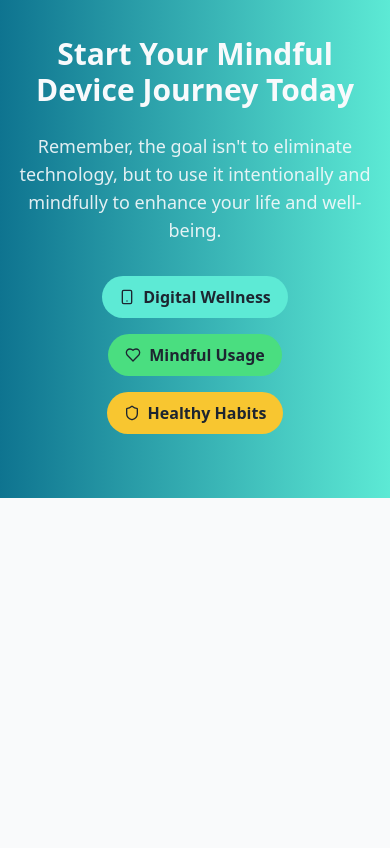
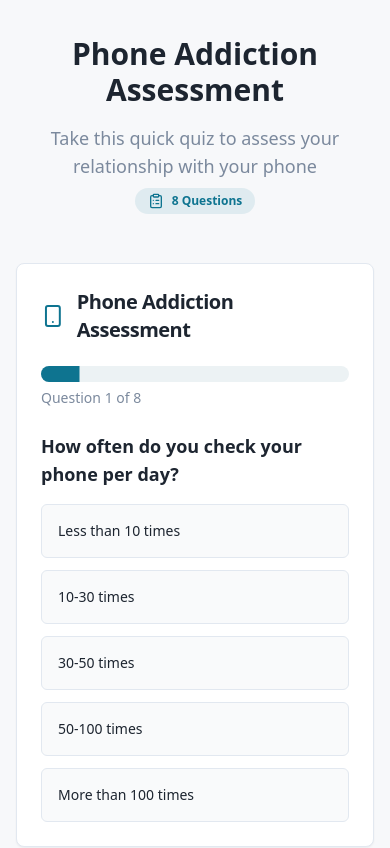
Before and after one commit to ANJALI14-code/Anjali14-code.github.io, a React (Vite) app: page / in a window 390 px wide. Shown: the part 4560-5408 px from the top of the page. Before the commit the page ends 5058 px from the top, so only its background shows below. Built offline with nearby package versions, Linux system fonts and the light colour scheme.

Commit message:
Add mobile phone addiction quiz
Add a quiz to the cellphone guide to help users check for mobile phone addiction. The quiz will include basic questions to assess usage habits.

```diff
--- a/src/components/CellphoneGuide.tsx
+++ b/src/components/CellphoneGuide.tsx
@@ -1,5 +1,6 @@
 import { Card, CardContent, CardDescription, CardHeader, CardTitle } from "@/components/ui/card";
 import { Badge } from "@/components/ui/badge";
+import PhoneAddictionQuiz from "./PhoneAddictionQuiz";
 import {
   Smartphone,
   Heart,
@@ -12,7 +13,8 @@ import {
   Bed,
   UserX,
   Clock,
-  Shield
+  Shield,
+  ClipboardList
 } from "lucide-react";
 import heroImage from "@/assets/cellphone-hero.jpg";
 
@@ -236,6 +238,27 @@ const CellphoneGuide = () => {
         </div>
       </section>
 
+
+      {/* Phone Addiction Quiz Section */}
+      <section className="py-16 bg-muted/30">
+        <div className="container mx-auto px-4">
+          <div className="text-center mb-12">
+            <h2 className="text-3xl md:text-4xl font-bold text-foreground mb-4">
+              Phone Addiction Assessment
+            </h2>
+            <p className="text-lg text-muted-foreground max-w-2xl mx-auto mb-2">
+              Take this quick quiz to assess your relationship with your phone
+            </p>
+            <Badge className="bg-primary/10 text-primary px-3 py-1">
+              <ClipboardList className="w-4 h-4 mr-2" />
+              8 Questions
+            </Badge>
+          </div>
+
+          <PhoneAddictionQuiz />
+        </div>
+      </section>
+
       {/* Call to Action */}
       <section className="py-16 bg-gradient-to-r from-primary to-accent text-primary-foreground">
         <div className="container mx-auto px-4 text-center">
--- /dev/null
+++ b/src/components/PhoneAddictionQuiz.tsx
@@ -0,0 +1,258 @@
+import { useState } from "react";
+import { Card, CardContent, CardDescription, CardHeader, CardTitle } from "@/components/ui/card";
+import { Button } from "@/components/ui/button";
+import { Badge } from "@/components/ui/badge";
+import { Progress } from "@/components/ui/progress";
+import { CheckCircle, AlertTriangle, AlertCircle, Smartphone } from "lucide-react";
+
+const PhoneAddictionQuiz = () => {
+  const [currentQuestion, setCurrentQuestion] = useState(0);
+  const [answers, setAnswers] = useState<number[]>([]);
+  const [showResults, setShowResults] = useState(false);
+
+  const questions = [
+    {
+      question: "How often do you check your phone per day?",
+      options: [
+        { text: "Less than 10 times", score: 0 },
+        { text: "10-30 times", score: 1 },
+        { text: "30-50 times", score: 2 },
+        { text: "50-100 times", score: 3 },
+        { text: "More than 100 times", score: 4 }
+      ]
+    },
+    {
+      question: "How do you feel when you can't access your phone?",
+      options: [
+        { text: "Completely fine, no worries", score: 0 },
+        { text: "Slightly uncomfortable", score: 1 },
+        { text: "Anxious or worried", score: 2 },
+        { text: "Very anxious and restless", score: 3 },
+        { text: "Panicked or extremely distressed", score: 4 }
+      ]
+    },
+    {
+      question: "Do you use your phone while eating meals?",
+      options: [
+        { text: "Never", score: 0 },
+        { text: "Rarely", score: 1 },
+        { text: "Sometimes", score: 2 },
+        { text: "Often", score: 3 },
+        { text: "Always", score: 4 }
+      ]
+    },
+    {
+      question: "How often do you check your phone before sleeping or right after waking up?",
+      options: [
+        { text: "Never", score: 0 },
+        { text: "Rarely", score: 1 },
+        { text: "Sometimes", score: 2 },
+        { text: "Most nights/mornings", score: 3 },
+        { text: "Every night and morning", score: 4 }
+      ]
+    },
+    {
+      question: "Has your phone usage affected your work, studies, or relationships?",
+      options: [
+        { text: "Not at all", score: 0 },
+        { text: "Very minimally", score: 1 },
+        { text: "Somewhat", score: 2 },
+        { text: "Significantly", score: 3 },
+        { text: "Severely impacted", score: 4 }
+      ]
+    },
+    {
+      question: "How often do you feel the urge to check your phone even when you know there are no new notifications?",
+      options: [
+        { text: "Never", score: 0 },
+        { text: "Rarely", score: 1 },
+        { text: "Sometimes", score: 2 },
+        { text: "Often", score: 3 },
+        { text: "Constantly", score: 4 }
+      ]
+    },
+    {
+      question: "Have you tried to reduce your phone usage but failed?",
+      options: [
+        { text: "Never tried to reduce", score: 0 },
+        { text: "Successfully reduced when tried", score: 1 },
+        { text: "Sometimes successful", score: 2 },
+        { text: "Usually fail to reduce", score: 3 },
+        { text: "Always fail despite trying", score: 4 }
+      ]
+    },
+    {
+      question: "How much time do you estimate you spend on your phone daily?",
+      options: [
+        { text: "Less than 2 hours", score: 0 },
+        { text: "2-4 hours", score: 1 },
+        { text: "4-6 hours", score: 2 },
+        { text: "6-8 hours", score: 3 },
+        { text: "More than 8 hours", score: 4 }
+      ]
+    }
+  ];
+
+  const handleAnswer = (score: number) => {
+    const newAnswers = [...answers, score];
+    setAnswers(newAnswers);
+
+    if (currentQuestion < questions.length - 1) {
+      setCurrentQuestion(currentQuestion + 1);
+    } else {
+      setShowResults(true);
+    }
+  };
+
+  const getTotalScore = () => {
+    return answers.reduce((sum, score) => sum + score, 0);
+  };
+
+  const getResult = () => {
+    const score = getTotalScore();
+    const maxScore = questions.length * 4;
+    const percentage = (score / maxScore) * 100;
+
+    if (percentage <= 25) {
+      return {
+        level: "Low Risk",
+        color: "success",
+        icon: <CheckCircle className="w-6 h-6" />,
+        description: "You have a healthy relationship with your phone. Keep up the good digital habits!",
+        advice: [
+          "Continue your mindful usage patterns",
+          "Set a good example for others",
+          "Stay aware of any changes in usage patterns"
+        ]
+      };
+    } else if (percentage <= 50) {
+      return {
+        level: "Moderate Risk",
+        color: "warning",
+        icon: <AlertTriangle className="w-6 h-6" />,
+        description: "You show some signs of phone dependency. Consider implementing healthier usage habits.",
+        advice: [
+          "Set specific phone-free times during the day",
+          "Use app timers to monitor usage",
+          "Practice mindful phone usage",
+          "Create phone-free zones in your home"
+        ]
+      };
+    } else {
+      return {
+        level: "High Risk",
+        color: "destructive",
+        icon: <AlertCircle className="w-6 h-6" />,
+        description: "Your phone usage patterns suggest possible addiction. Consider seeking support and implementing significant changes.",
+        advice: [
+          "Consider professional guidance or counseling",
+          "Implement strict usage limits and boundaries",
+          "Use digital wellbeing tools and apps",
+          "Engage in more offline activities",
+          "Consider a digital detox period"
+        ]
+      };
+    }
+  };
+
+  const resetQuiz = () => {
+    setCurrentQuestion(0);
+    setAnswers([]);
+    setShowResults(false);
+  };
+
+  const progressPercentage = ((currentQuestion + 1) / questions.length) * 100;
+
+  if (showResults) {
+    const result = getResult();
+    const score = getTotalScore();
+    const maxScore = questions.length * 4;
+
+    return (
+      <Card className="max-w-2xl mx-auto">
+        <CardHeader className="text-center">
+          <div className="flex justify-center mb-4">
+            <div className={`p-3 rounded-full ${
+              result.color === 'success' ? 'bg-success/10 text-success' :
+              result.color === 'warning' ? 'bg-warning/10 text-warning' :
+              'bg-destructive/10 text-destructive'
+            }`}>
+              {result.icon}
+            </div>
+          </div>
+          <CardTitle className="text-2xl">Quiz Results</CardTitle>
+          <CardDescription>
+            Your score: {score} out of {maxScore}
+          </CardDescription>
+        </CardHeader>
+        <CardContent className="space-y-6">
+          <div className="text-center">
+            <Badge className={`text-base px-4 py-2 ${
+              result.color === 'success' ? 'bg-success text-success-foreground' :
+              result.color === 'warning' ? 'bg-warning text-warning-foreground' :
+              'bg-destructive text-destructive-foreground'
+            }`}>
+              {result.level}
+            </Badge>
+          </div>
+
+          <p className="text-center text-muted-foreground">
+            {result.description}
+          </p>
+
+          <div className="space-y-3">
+            <h4 className="font-semibold">Recommended Actions:</h4>
+            <ul className="space-y-2">
+              {result.advice.map((advice, index) => (
+                <li key={index} className="flex items-start space-x-2 text-sm">
+                  <div className="w-1.5 h-1.5 rounded-full bg-primary mt-2"></div>
+                  <span>{advice}</span>
+                </li>
+              ))}
+            </ul>
+          </div>
+
+          <Button onClick={resetQuiz} className="w-full">
+            Take Quiz Again
+          </Button>
+        </CardContent>
+      </Card>
+    );
+  }
+
+  return (
+    <Card className="max-w-2xl mx-auto">
+      <CardHeader>
+        <div className="flex items-center space-x-3 mb-4">
+          <Smartphone className="w-6 h-6 text-primary" />
+          <CardTitle className="text-xl">Phone Addiction Assessment</CardTitle>
+        </div>
+        <Progress value={progressPercentage} className="mb-2" />
+        <CardDescription>
+          Question {currentQuestion + 1} of {questions.length}
+        </CardDescription>
+      </CardHeader>
+      <CardContent className="space-y-6">
+        <div>
+          <h3 className="text-lg font-semibold mb-4">
+            {questions[currentQuestion].question}
+          </h3>
+          <div className="space-y-3">
+            {questions[currentQuestion].options.map((option, index) => (
+              <Button
+                key={index}
+                variant="outline"
+                onClick={() => handleAnswer(option.score)}
+                className="w-full text-left justify-start h-auto p-4 hover:bg-accent"
+              >
+                {option.text}
+              </Button>
+            ))}
+          </div>
+        </div>
+      </CardContent>
+    </Card>
+  );
+};
+
+export default PhoneAddictionQuiz;
```
